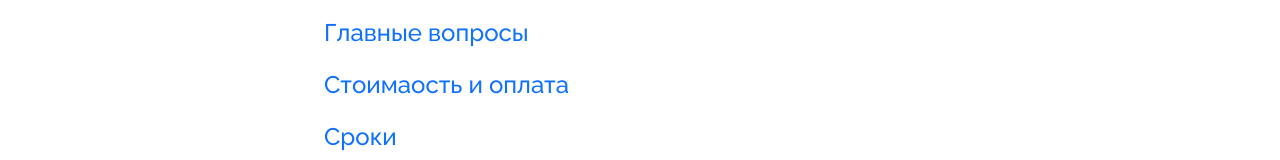
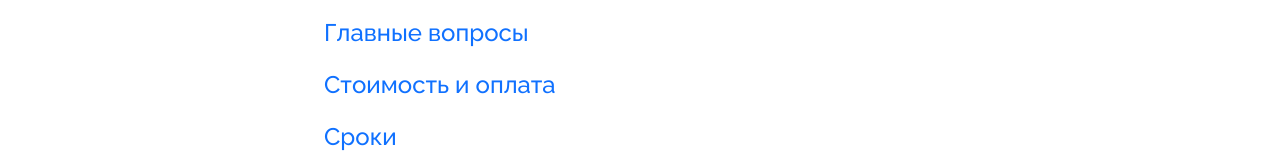
Before and after one commit to ilyagarbuz/sdelanok, a Vue app: page /questions in a window 1280 px wide. Shown: the part 251-411 px from the top of the page. Built offline with nearby package versions, Linux system fonts and the light colour scheme; what maska, vue-sweetalert2 would draw is missing.

Commit message:
Fix bugs

```diff
--- a/src/views/questions/QuestionsView.vue
+++ b/src/views/questions/QuestionsView.vue
@@ -20,7 +20,7 @@
             :to="{ name: 'questions-price' }"
             class="text-2xl text-at-blue font-medium hover:opacity-70"
             href="#"
-            >Стоимаость и оплата</router-link
+            >Стоимость и оплата</router-link
           >
         </li>
         <li>
```
